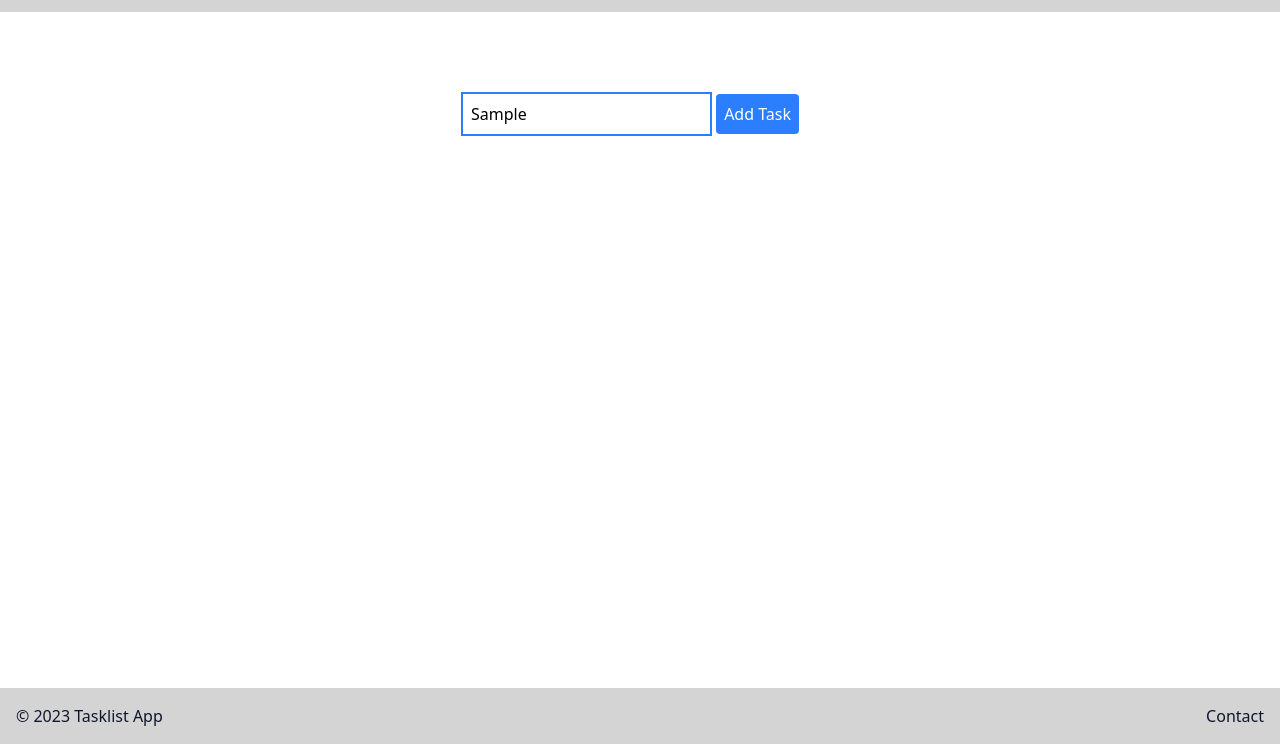
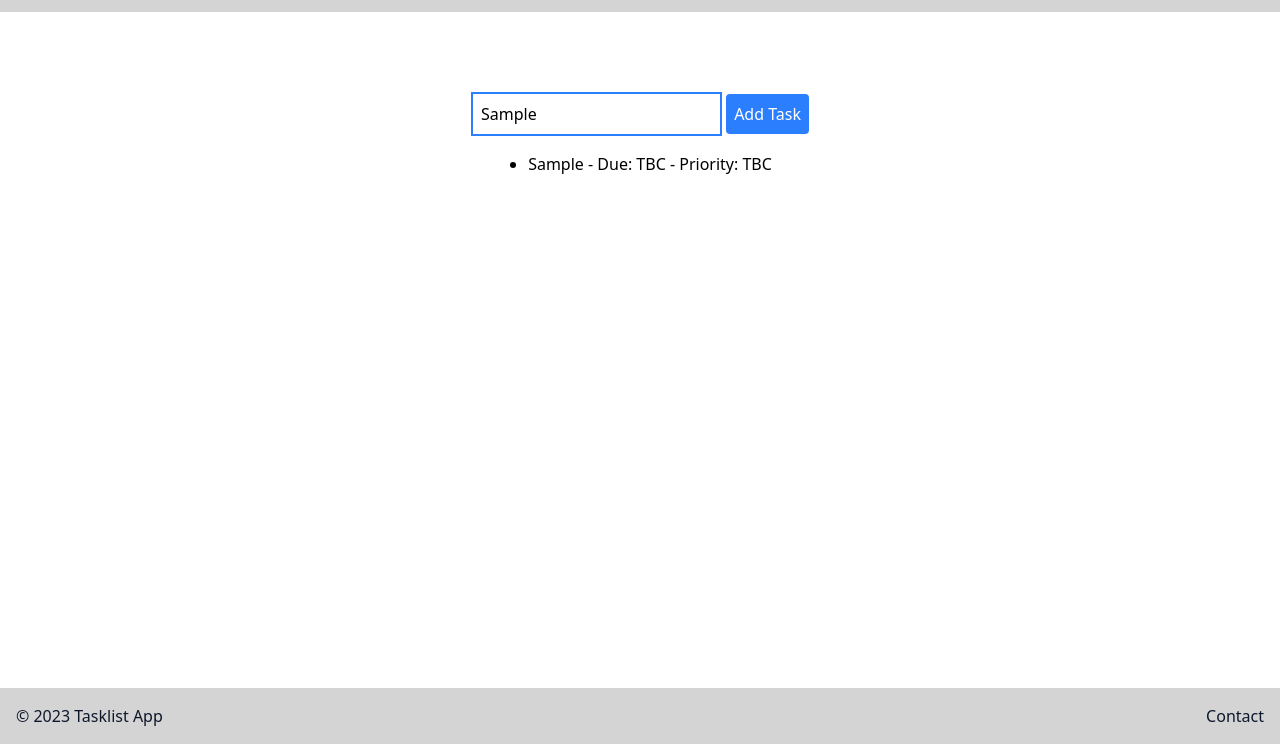
Before and after one commit to Ben-Cor/ITOnlineJSTasks, a website built with Vite: page tasklistapp/index.html in a window 1280 px wide. Both pictures are taken after typing "Sample" into the empty fields and a click on the button "Add Task". Shown: the part 56-800 px from the top of the page. Built offline with nearby package versions, Linux system fonts and the light colour scheme.

Commit message:
added basic functionality for add task

```diff
--- a/tasklistapp/index.html
+++ b/tasklistapp/index.html
@@ -16,10 +16,10 @@
     </header>
 
     <!-- Main Content -->
-    <main class="flex items-center justify-center pt-20">
+    <main class="flex flex-col items-center justify-center pt-20">
       <div>
-        <label for="tasks"></label>
-        <input class="border-2 border-blue-500 p-2" type="text" id="tasks" placeholder="Enter a new task" />
+        <label for="tasksText"></label>
+        <input class="border-2 border-blue-500 p-2" type="text" id="tasksText" placeholder="Enter a new task" />
         <button onclick="addTask()" id="addTask" class="bg-blue-500 text-white p-2 rounded">Add Task</button>
       </div>
       <div id="taskList" class="mt-4">
--- a/tasklistapp/src/main.js
+++ b/tasklistapp/src/main.js
@@ -1,8 +1,8 @@
 import './style.css';
 import { task } from './task.js';
 
-function addTask() {
-    const taskDescription = document.getElementById('taskDescription').value;
+export function addTask() {
+    const taskDescription = document.getElementById('tasksText').value;
     const taskDueDate = "TBC"; // Placeholder for due date, can be replaced with a date picker or input
     const taskPriority = "TBC"; // Placeholder for priority, can be replaced with a dropdown or input
     const newTask = new task(false, taskDescription, taskDueDate, taskPriority);
@@ -12,3 +12,5 @@ function addTask() {
     taskItem.textContent = `${newTask.description} - Due: ${newTask.dueDate} - Priority: ${newTask.priority}`;
     taskList.appendChild(taskItem);
 }
+
+document.addTask = addTask; // Expose the function to the global scope for HTML to access
```
